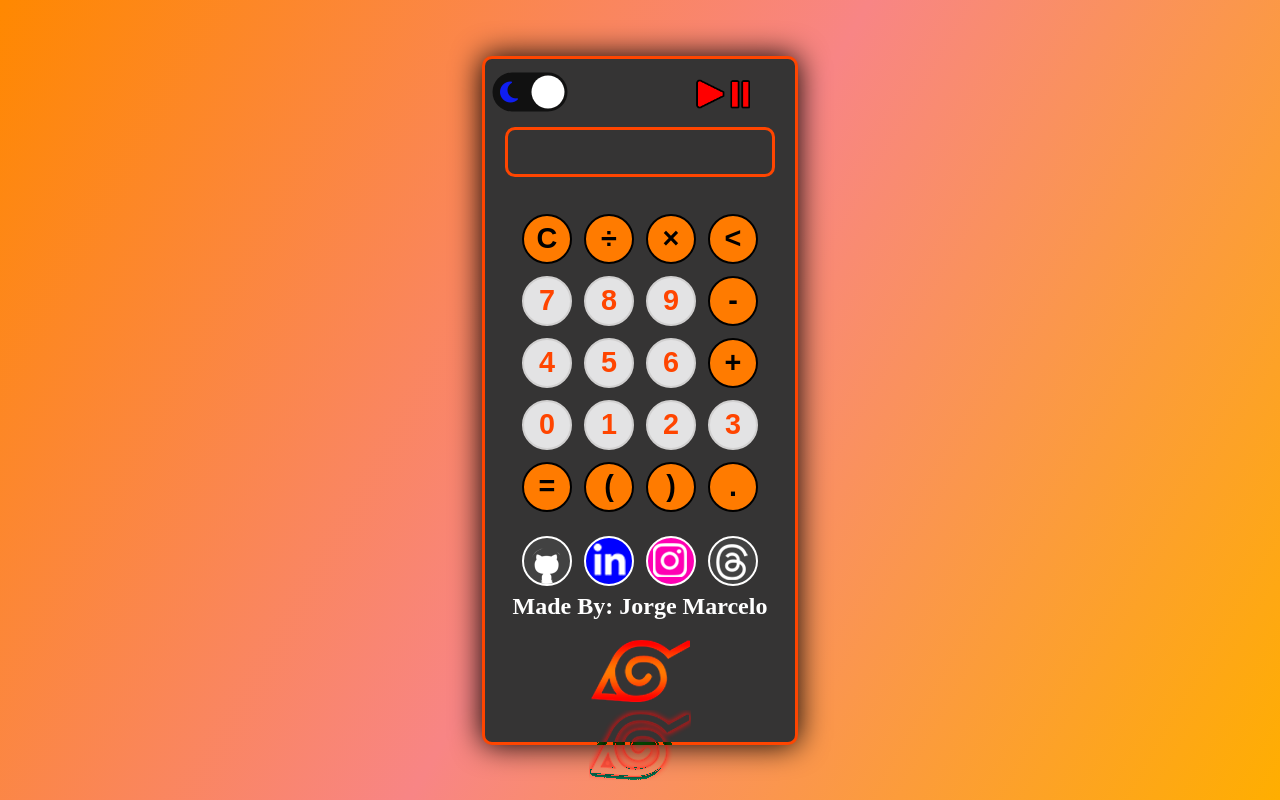
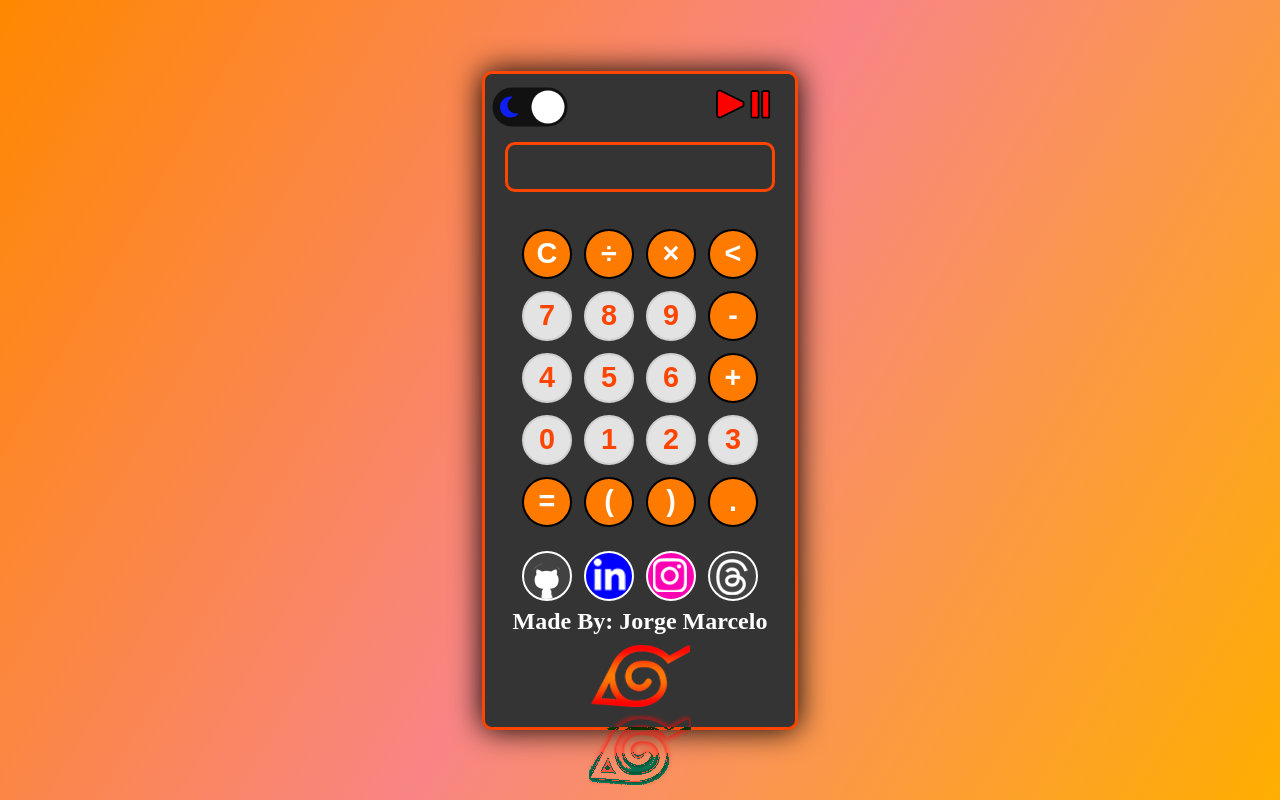
Before and after one commit to Jorge-Marcelo/Calculadora, a plain HTML site: page index.html in a window 1280 px wide. Drawn offline with Linux system fonts and the light colour scheme.

Commit message:
Aplicando mais correções

```diff
--- a/assets/css/style.css
+++ b/assets/css/style.css
@@ -27,14 +27,15 @@ h1{
 display: grid;
 place-items: center;
 color: #fff;
-font-size: 1.5rem
+font-size: 1.5rem;
+margin-bottom: 10px;
 }
 
 /*Imagem*/
 picture{
 display: grid;
 place-items: center;
-margin: 20px;
+position: relative;
 }
 
 
@@ -119,7 +120,7 @@ margin-right: 4px;
 display: flex;
 flex-direction: row;
 position: absolute;
-top: 0px;
+top: 15px;
 right: 20px;
 margin-left: 5px;
 }
@@ -172,7 +173,7 @@ cursor: pointer;
 .operacoes{
 background-color: rgb(255, 123, 0);
 border: 2px solid rgb(0, 0, 0);
-color: rgb(0, 0, 0);
+color: rgb(255, 255, 255);
 }
 
 .operacoes:hover{
@@ -248,7 +249,7 @@ display: flex;
 width: 102px;
 height: 70px;
 position: fixed;
-top: 710px;
+top: 715px;
 opacity: 1;
 animation-name: fade; /*Nome da animação*/
 animation-duration: 3s; /*Duração da animação*/
```
